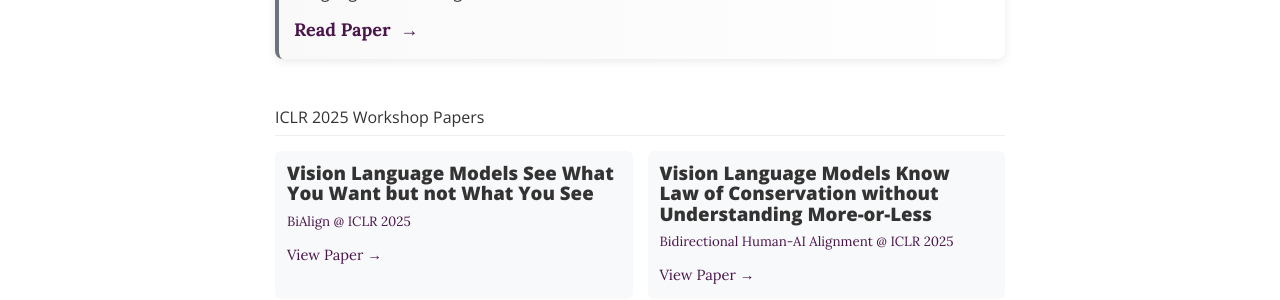
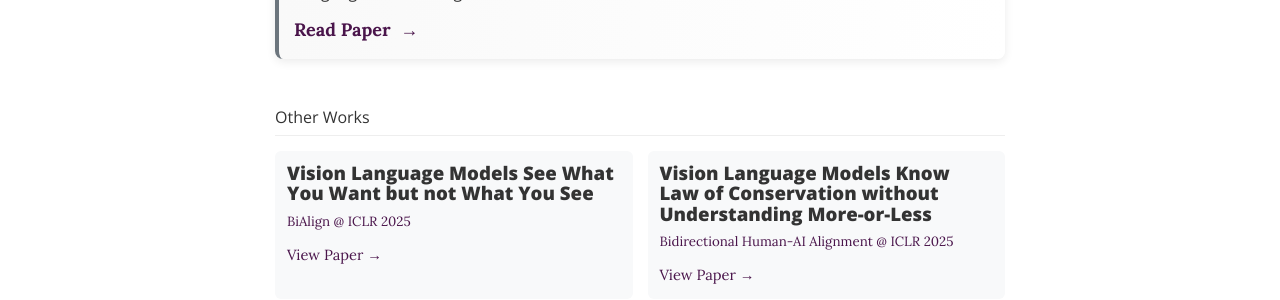
Before and after one commit to growing-ai-like-a-child/growing-ai-like-a-child.github.io, a Jekyll site: the page built from index.html, in a window 1280 px wide and 900 px high, scrolled down 1148 px. Shown: the part 154-454 px from the top of the window. Built offline with Jekyll 4.4.1, drawn with Linux system fonts in a browser that asks for light colours; nearby versions of some CDN libraries; the list of posts is cut into pages by our own code.

Commit message:
small changes

```diff
--- a/index.html
+++ b/index.html
@@ -83,7 +83,7 @@ layout: home
 
     <!-- ICLR Workshop Papers Section -->
     <div class="workshop-section" style="margin-top: 10px;">
-        <h4 style="color: #333; border-bottom: 1px solid #eee; padding-bottom: 8px; margin-bottom: 15px;">ICLR 2025 Workshop Papers</h4>
+        <h4 style="color: #333; border-bottom: 1px solid #eee; padding-bottom: 8px; margin-bottom: 15px;">Other Works</h4>
 
         <div class="workshop-papers" style="display: grid; grid-template-columns: repeat(auto-fill, minmax(300px, 1fr)); gap: 15px;">
             <!-- Workshop Paper 1 -->
```
